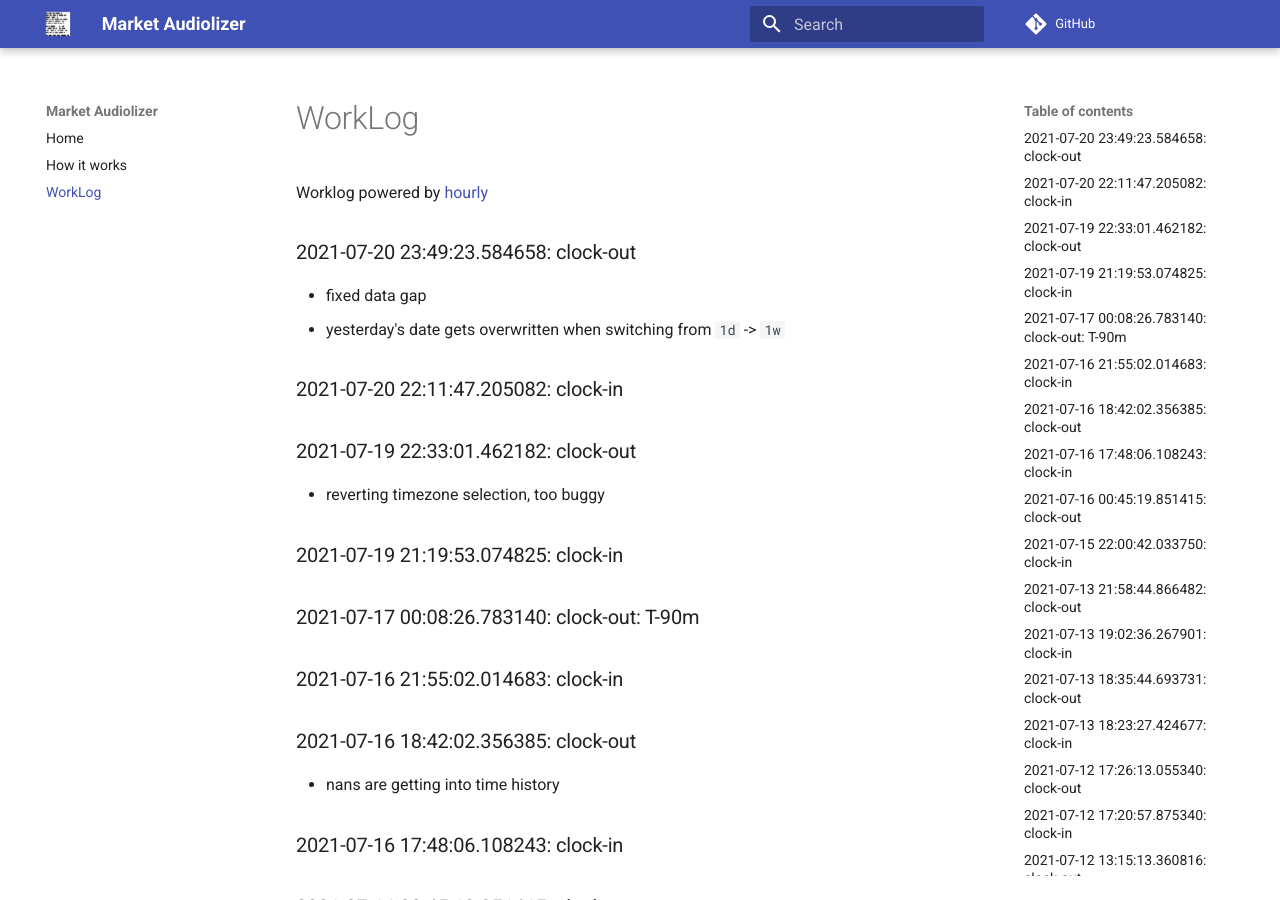
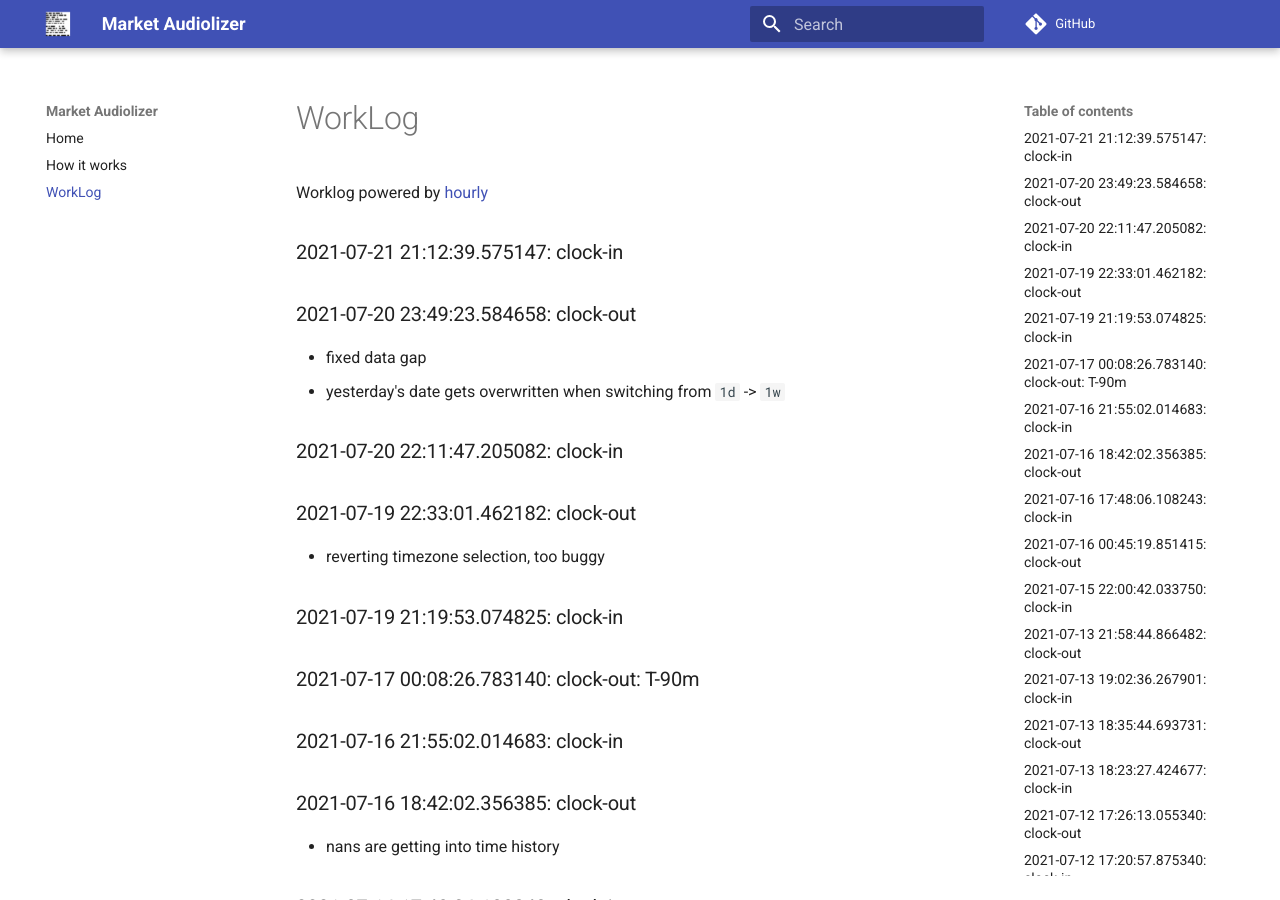
Before and after one commit to asherp/audiolizer, an MkDocs documentation site: the page built from docs/WorkLog.md, in a window 1280 px wide and 900 px high. Built offline with MkDocs 1.6.1 and Material for MkDocs 9.7.7, drawn with Linux system fonts in a browser that asks for light colours; comment, search, counter and statistics services are not loaded.

Commit message:
clock-in

```diff
--- a/WorkLog.md
+++ b/WorkLog.md
@@ -1,3 +1,6 @@
+
+### 2021-07-21 21:12:39.575147: clock-in
+
 ### 2021-07-20 23:49:23.584658: clock-out
 
 * fixed data gap
```
